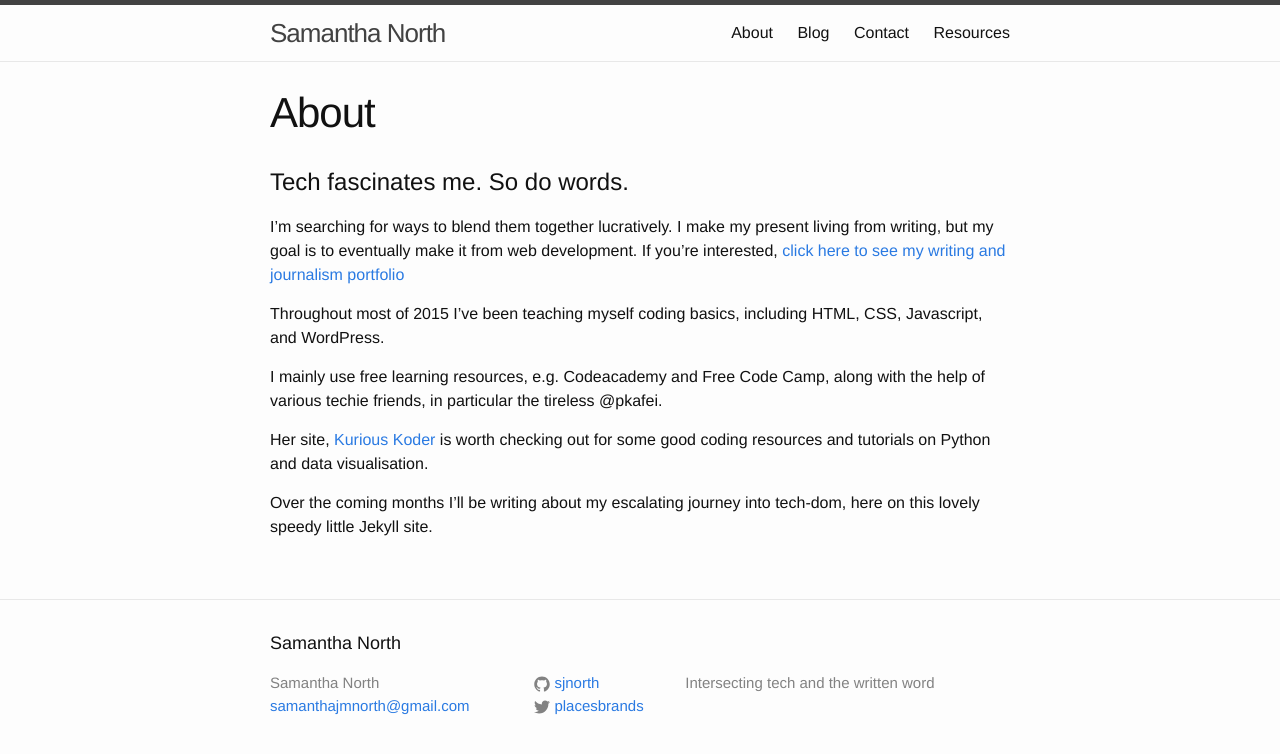
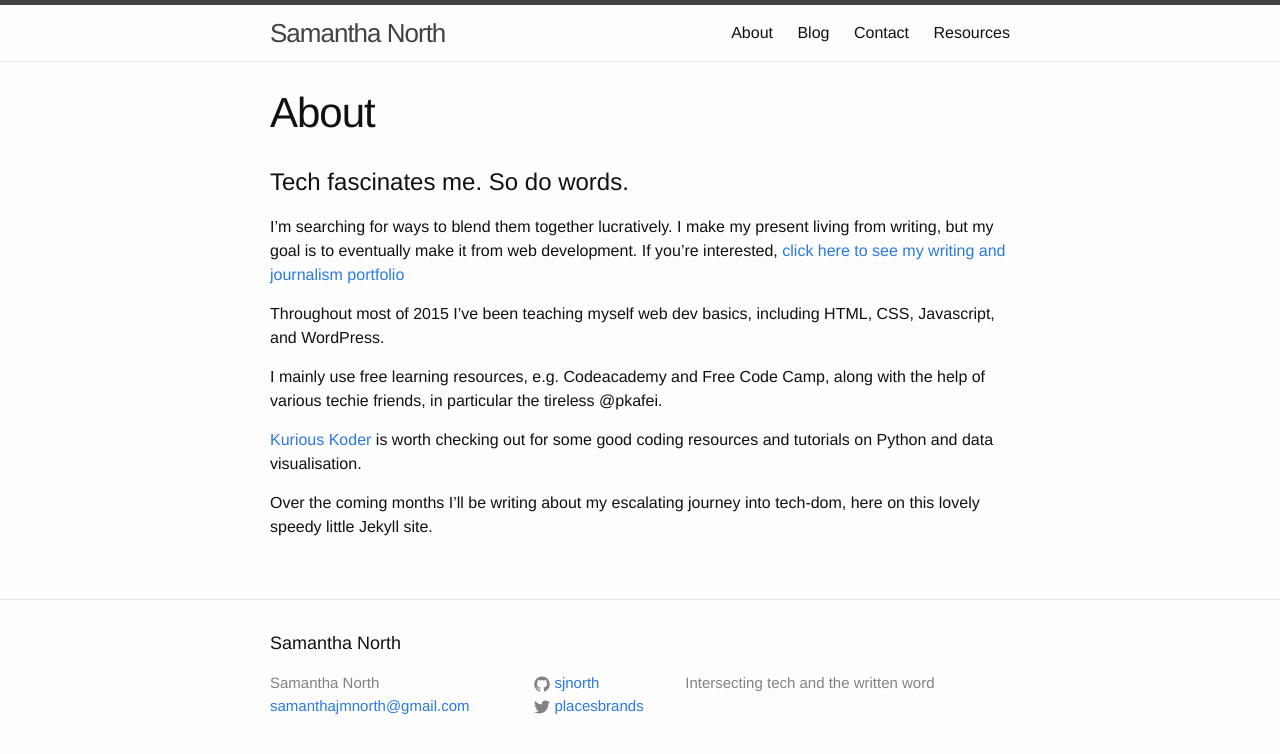
Before and after one commit to sjnorth/sjnorth.github.io, a Jekyll site: the page built from about.md, in a window 1280 px wide. Shown: the top 754 px of the page. Built offline with Jekyll 4.4.1, drawn with Linux system fonts in a browser that asks for light colours.

Commit message:
about edit

```diff
--- a/about.md
+++ b/about.md
@@ -8,10 +8,10 @@ permalink: /about/
 
 I'm searching for ways to blend them together lucratively. I make my present living from writing, but my goal is to eventually make it from web development. If you're interested, [click here to see my writing and journalism portfolio](http://samanthanorth.com)
 
-Throughout most of 2015 I've been teaching myself coding basics, including HTML, CSS, Javascript, and WordPress.
+Throughout most of 2015 I've been teaching myself web dev basics, including HTML, CSS, Javascript, and WordPress.
 
 I mainly use free learning resources, e.g. Codeacademy and Free Code Camp, along with the help of various techie friends, in particular the tireless @pkafei.
 
-Her site, [Kurious Koder](http://www.kuriouskoder.com) is worth checking out for some good coding resources and tutorials on Python and data visualisation.
+[Kurious Koder]("http://www.kuriouskoder.com") is worth checking out for some good coding resources and tutorials on Python and data visualisation.
 
 Over the coming months I'll be writing about my escalating journey into tech-dom, here on this lovely speedy little Jekyll site.
```
